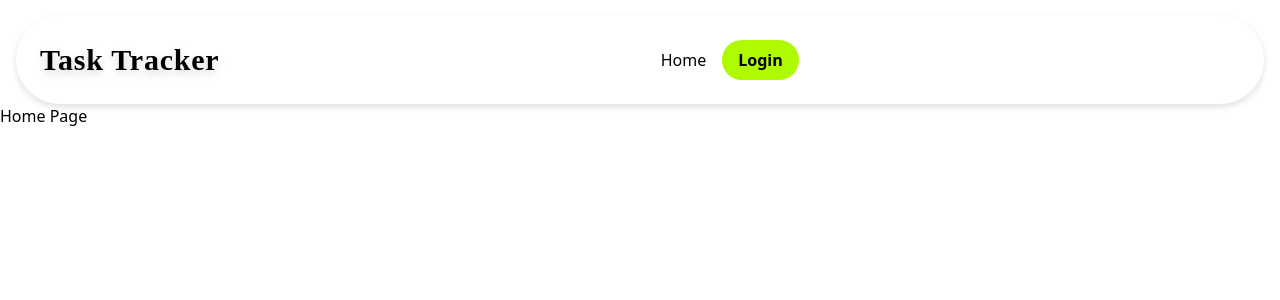
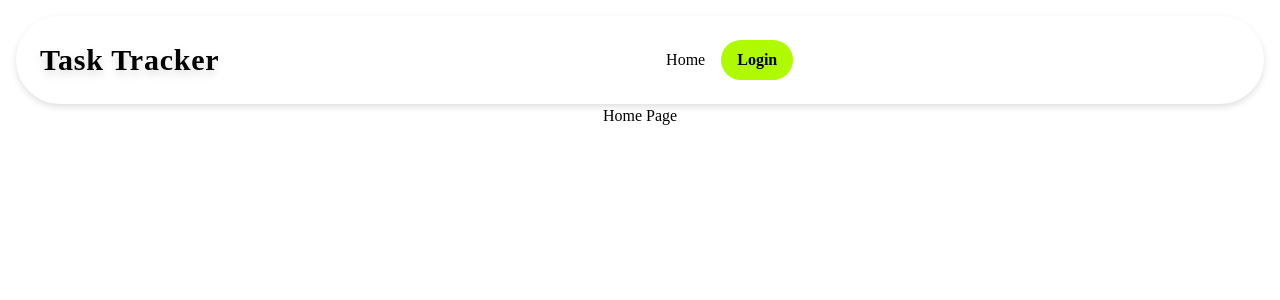
Before and after one commit to da-nn-yy/TaskTracker-App, a React (Vite) app: page / in a window 1280 px wide. Shown: the top 300 px of the page. Built offline with nearby package versions, Linux system fonts and the light colour scheme; no server answers; a web font is replaced by a local one.

Commit message:
Add root element styling with Poppins font and center alignment

```diff
--- a/src/index.css
+++ b/src/index.css
@@ -1,2 +1,6 @@
 @import url('https://fonts.googleapis.com/css2?family=Agbalumo&family=Fugaz+One&family=Inter:ital,opsz,wght@0,14..32,100..900;1,14..32,100..900&display=swap');
 @import 'tailwindcss';
+#root {
+  text-align: center;
+  font-family:"Poppins", serif;
+}
```
